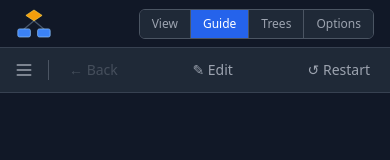
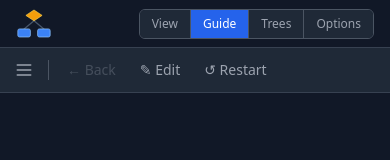
Before and after one commit to kmwcdev/DecisionTree, a React (Vite) app: page / in a window 390 px wide. Shown: the top 160 px of the page. Built offline with nearby package versions, Linux system fonts and the light colour scheme.

Commit message:
Revert "Space out mobile toolbar buttons evenly across available width"
This reverts commit 44241019a5fd4859586ba9b714fec4dd9790a457.

```diff
--- a/src/components/guide/GuideView.tsx
+++ b/src/components/guide/GuideView.tsx
@@ -51,7 +51,7 @@ export function GuideView() {
       )}
 
       {/* Mobile horizontal toolbar */}
-      <div className="sm:hidden shrink-0 flex items-center px-2 py-1.5 bg-white dark:bg-gray-800 border-b border-gray-200 dark:border-gray-700">
+      <div className="sm:hidden shrink-0 flex items-center gap-1 px-2 py-1.5 bg-white dark:bg-gray-800 border-b border-gray-200 dark:border-gray-700">
         <button
           className="p-1.5 rounded-md text-gray-500 dark:text-gray-400 hover:text-gray-800 dark:hover:text-gray-100 hover:bg-gray-100 dark:hover:bg-gray-700 transition-colors"
           onClick={() => setGuideHistoryOpen(!guideHistoryOpen)}
@@ -61,18 +61,17 @@ export function GuideView() {
             <path strokeLinecap="round" strokeLinejoin="round" strokeWidth={2} d="M4 6h16M4 12h16M4 18h16" />
           </svg>
         </button>
-        <div className="w-px h-5 bg-gray-200 dark:bg-gray-600 mx-2" />
-        <div className="flex flex-1 items-center justify-between">
+        <div className="w-px h-5 bg-gray-200 dark:bg-gray-600 mx-1" />
         <button
           onClick={guideBack}
           disabled={wizardHistory.length === 0}
-            className="px-3 py-1 text-sm text-gray-500 dark:text-gray-400 hover:text-gray-800 dark:hover:text-gray-200 disabled:opacity-30 disabled:cursor-not-allowed transition-colors"
+          className="px-2.5 py-1 text-sm text-gray-500 dark:text-gray-400 hover:text-gray-800 dark:hover:text-gray-200 disabled:opacity-30 disabled:cursor-not-allowed transition-colors"
         >
           ← Back
         </button>
         <button
           onClick={() => setGuideEditMode(!guideEditMode)}
-            className={`px-3 py-1 text-sm transition-colors ${
+          className={`px-2.5 py-1 text-sm transition-colors ${
             guideEditMode
               ? 'text-blue-600 dark:text-blue-400 font-medium'
               : 'text-gray-500 dark:text-gray-400 hover:text-gray-800 dark:hover:text-gray-200'
@@ -82,11 +81,10 @@ export function GuideView() {
         </button>
         <button
           onClick={restartGuide}
-            className="px-3 py-1 text-sm text-gray-500 dark:text-gray-400 hover:text-gray-800 dark:hover:text-gray-200 transition-colors"
+          className="px-2.5 py-1 text-sm text-gray-500 dark:text-gray-400 hover:text-gray-800 dark:hover:text-gray-200 transition-colors"
         >
           ↺ Restart
         </button>
-        </div>
       </div>
 
       {/* Main content */}
```
Lines whose indentation alone changed are shown as unchanged.
